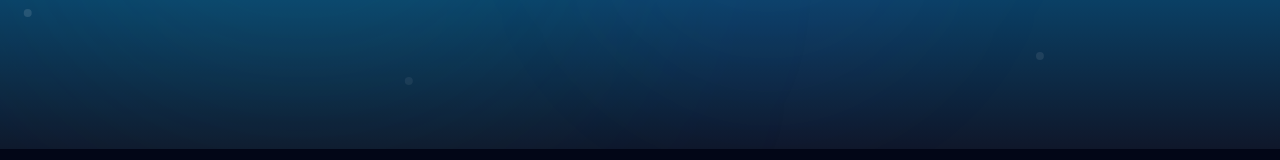
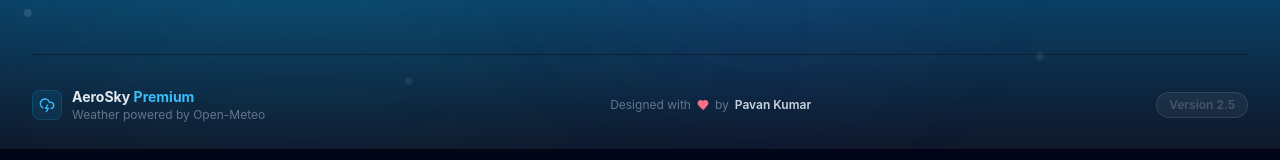
Before and after one commit to pavan55kumar/Weather-App, a React (Vite) app in the folder frontend/: page / in a window 1280 px wide. Shown: the part 651-811 px from the top of the page. Built offline with nearby package versions, Linux system fonts and the light colour scheme; no server answers.

Commit message:
fronutuit

```diff
--- a/frontend/src/App.jsx
+++ b/frontend/src/App.jsx
@@ -15,6 +15,7 @@ import AIWeatherInsights from "./components/AIWeatherInsights";
 import FavoriteCities from "./components/FavoriteCities";
 import WeatherAnalytics from "./components/WeatherAnalytics";
 import WeatherAlerts from "./components/WeatherAlerts";
+import Footer from "./components/Footer";
 
 /* ------------------------------------------------------------------ */
 /* Small self-contained UI helpers (kept in this file on purpose, so  */
@@ -234,6 +235,8 @@ function DashboardContainer() {
           </div>
         )}
       </motion.main>
+
+      <Footer />
     </div>
   );
 }
--- /dev/null
+++ b/frontend/src/components/Footer.jsx
@@ -0,0 +1,41 @@
+import { motion } from "framer-motion";
+import { CloudLightning, Heart } from "lucide-react";
+
+export default function Footer() {
+  return (
+    <motion.footer
+      initial={{ opacity: 0, y: 12 }}
+      whileInView={{ opacity: 1, y: 0 }}
+      viewport={{ once: true, amount: 0.3 }}
+      transition={{ duration: 0.6 }}
+      className="relative z-10 max-w-7xl mx-auto mt-10 sm:mt-14 pt-6 sm:pt-8 border-t border-slate-900/60"
+    >
+      <div className="flex flex-col sm:flex-row items-center justify-between gap-4 text-center sm:text-left">
+
+        <div className="flex items-center gap-2.5">
+          <div className="p-1.5 bg-sky-500/10 border border-sky-500/20 rounded-lg text-sky-400">
+            <CloudLightning className="h-4 w-4" />
+          </div>
+          <div>
+            <p className="text-sm font-bold text-slate-200">
+              AeroSky <span className="text-sky-400">Premium</span>
+            </p>
+            <p className="text-xs text-slate-500">
+              Weather powered by Open-Meteo
+            </p>
+          </div>
+        </div>
+
+        <p className="text-xs text-slate-500 flex items-center gap-1.5">
+          Designed with <Heart size={12} className="text-rose-400 fill-rose-400" /> by
+          <span className="text-slate-300 font-semibold">Pavan Kumar</span>
+        </p>
+
+        <p className="text-xs font-semibold text-slate-600 bg-white/5 border border-white/10 rounded-full px-3 py-1">
+          Version 2.5
+        </p>
+
+      </div>
+    </motion.footer>
+  );
+}
```
